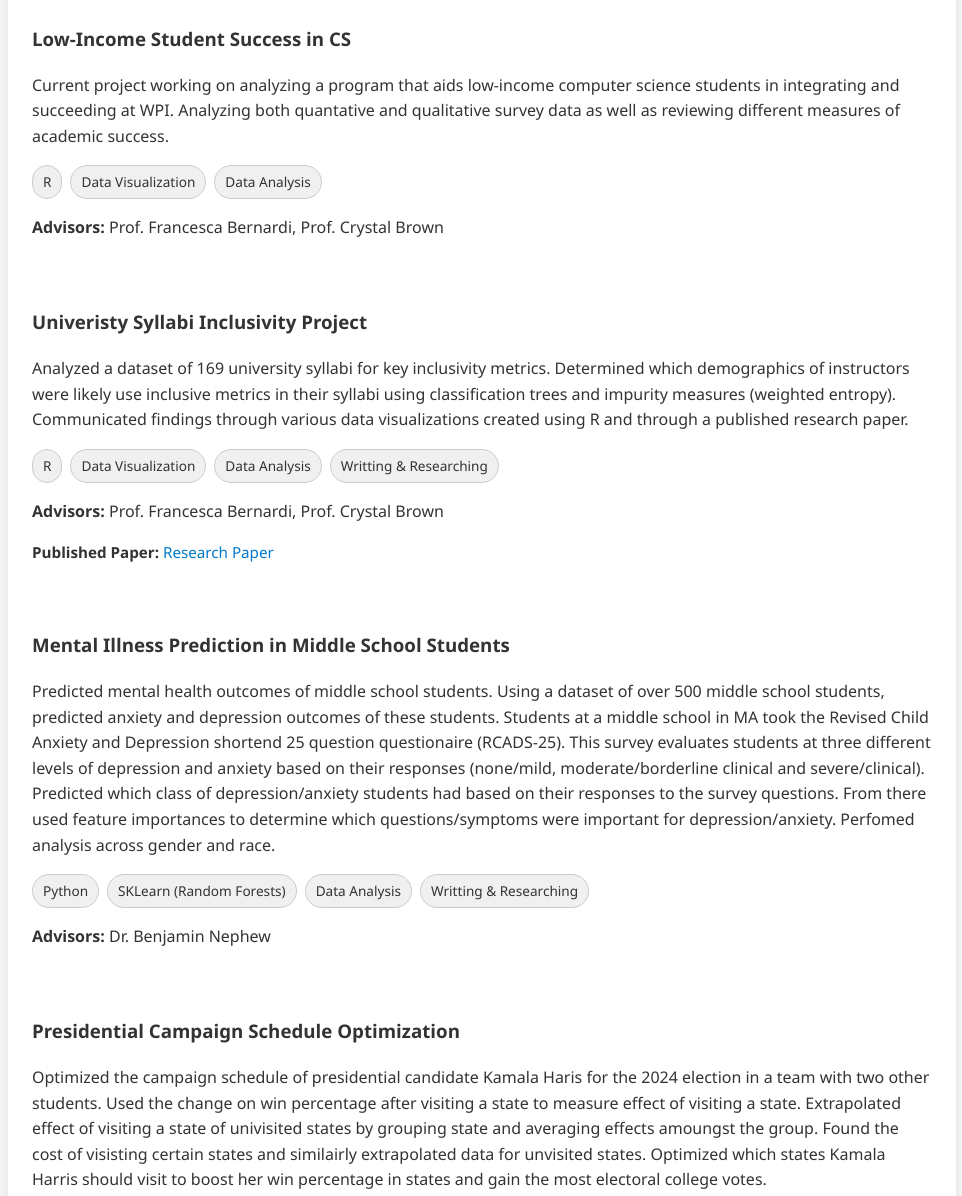
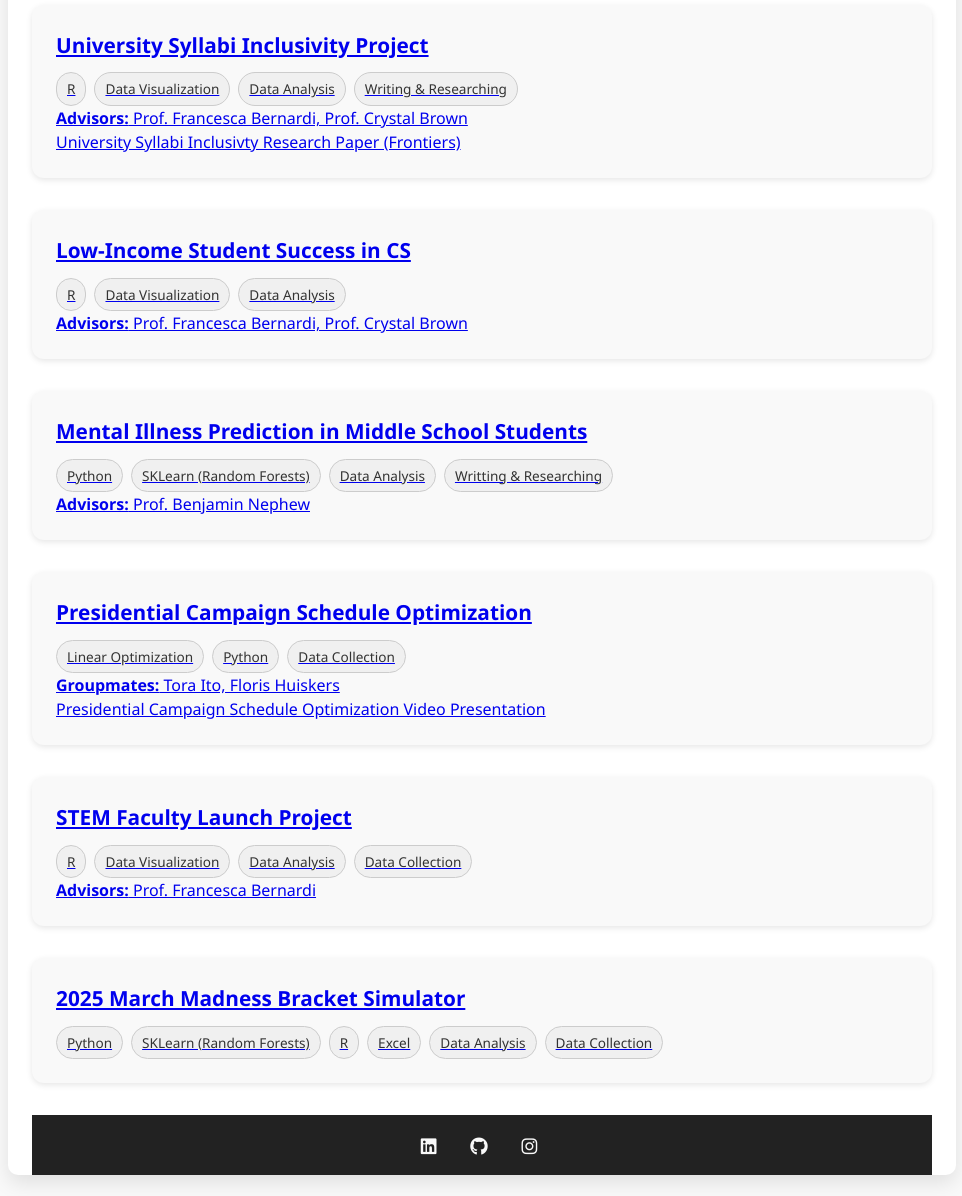
Before and after one commit to anthonyrcoutts/anthonyrcoutts.github.io, a plain HTML site: page projects.html in a window 1280 px wide. Shown: the part 260-1456 px from the top of the page, without its empty margins (158-1120 px from the left). Drawn offline with Linux system fonts and the light colour scheme.

Commit message:
Update projects.html

```diff
--- a/projects.html
+++ b/projects.html
@@ -15,7 +15,7 @@
     <header>
         <h1>Projects</h1>
         <nav>
-          <a href="index.html">About Me</a>
+          <a href="about.html">About Me</a>
           <a href="projects.html">Projects</a>
           <a href="work.html">Work Experience</a>
         </nav>
@@ -25,68 +25,56 @@
     <h2 class="section-title">Projects</h2>
     <div class="projects-grid">
 
-        <div class="projects-grid">
-            <div class="project">
-              <h3>Low-Income Student Success in CS</h3>
-              <p>
-                Current project working on analyzing a program that aids low-income computer science students in integrating and succeeding at WPI.
-                Analyzing both quantative and qualitative survey data as well as reviewing different measures of academic success.
-              </p>
-              <div class="project-tags">
-                <span>R</span>
-                <span>Data Visualization</span>
-                <span>Data Analysis</span>
-              </div>
-              <p class="project-advisors"><strong>Advisors:</strong> Prof. Francesca Bernardi, Prof. Crystal Brown</p>
-            </div>
-
-        <div class="project">
-          <h3>Univeristy Syllabi Inclusivity Project</h3>
-          <p>Analyzed a dataset of 169 university syllabi for key inclusivity metrics. Determined which demographics of instructors were likely use
-            inclusive metrics in their syllabi using classification trees and impurity measures (weighted entropy). Communicated findings through various data visualizations created using R and through a published research paper.
-          </p>
+      <div class="project-card">
+        <a href="syllabi-inclusivity.html" class="project-link">
+          <h3>University Syllabi Inclusivity Project</h3>
           <div class="project-tags">
             <span>R</span>
             <span>Data Visualization</span>
             <span>Data Analysis</span>
-            <span>Writting & Researching</span>
+            <span>Writing & Researching</span>
           </div>
           <p class="project-advisors"><strong>Advisors:</strong> Prof. Francesca Bernardi, Prof. Crystal Brown</p>
-
-          <p class="doi">
-            <strong>Published Paper:</strong>
+          <p class="project-linkout">
             <a href="https://www.frontiersin.org/journals/education/articles/10.3389/feduc.2025.1514339/full" target="_blank" rel="noopener noreferrer">
-              Research Paper
+              University Syllabi Inclusivty Research Paper (Frontiers)
             </a>
           </p>
-        </div>
+        </a>
+      </div>
 
-        <div class="project">
+
+      <div class="project-card">
+        <a href="low-income.html" class="project-link">
+          <h3>Low-Income Student Success in CS</h3>
+          <div class="project-tags">
+            <span>R</span>
+            <span>Data Visualization</span>
+            <span>Data Analysis</span>
+          </div>
+          <p class="project-advisors">
+            <strong>Advisors:</strong> Prof. Francesca Bernardi, Prof. Crystal Brown
+          </p>
+        </a>
+      </div>
+
+
+      <div class="project-card">
+        <a href="mental-illness.html" class="project-link">
           <h3>Mental Illness Prediction in Middle School Students</h3>
-          <p>Predicted mental health outcomes of middle school students. Using a dataset of over 500 middle school students,
-            predicted anxiety and depression outcomes of these students. Students at a middle school in MA took the Revised Child Anxiety and Depression
-            shortend 25 question questionaire (RCADS-25). This survey evaluates students at three different levels of depression and anxiety based on their responses
-            (none/mild, moderate/borderline clinical and severe/clinical). Predicted which class of depression/anxiety students had based on their responses
-            to the survey questions. From there used feature importances to determine which questions/symptoms were important for depression/anxiety. Perfomed
-            analysis across gender and race.
-          </p>
           <div class="project-tags">
             <span>Python</span>
             <span>SKLearn (Random Forests)</span>
             <span>Data Analysis</span>
             <span>Writting & Researching</span>
           </div>
-          <p class="project-advisors"><strong>Advisors:</strong> Dr. Benjamin Nephew</p>
+          <p class="project-advisors"><strong>Advisors:</strong> Prof. Benjamin Nephew</p>
+          </a>
         </div>
 
-        <div class="project">
+        <div class="project-card">
+          <a href="president-optimization.html" class="project-link">
           <h3>Presidential Campaign Schedule Optimization</h3>
-          <p>Optimized the campaign schedule of presidential candidate Kamala Haris for the 2024 election in a team with two other students.
-            Used the change on win percentage
-            after visiting a state to measure effect of visiting a state. Extrapolated effect of visiting a state of univisited states by grouping state
-            and averaging effects amoungst the group. Found the cost of visisting certain states and similairly extrapolated data for unvisited states. Optimized
-            which states Kamala Harris should visit to boost her win percentage in states and gain the most electoral college votes.
-          </p>
           <div class="project-tags">
             <span>Linear Optimization</span>
             <span>Python</span>
@@ -94,22 +82,17 @@
           </div>
           <p class="project-advisors"><strong>Groupmates:</strong> Tora Ito, Floris Huiskers</p>
 
-          <p class="doi">
-            <strong>Video:</strong>
+          <p class="project-linkout">
             <a href="https://youtu.be/uCw0_R7rsG4" target="_blank" rel="noopener noreferrer">
-                Presidential Campaign Schedule Optimization
+                Presidential Campaign Schedule Optimization Video Presentation
             </a>
           </p>
+          </a>
         </div>
 
-        <div class="project">
+        <div class="project-card">
+          <a href="STEMFL.html" class="project-link">
             <h3>STEM Faculty Launch Project</h3>
-            <p>
-                Analyzed the success of the STEM Faculty Launch program held at WPI from 2015-2020. The program was designed for minorities looking to
-                pursure a career in higher education in STEM fields. Analyzed application data to review where aplicants came from and designed
-                an animated plot for it. Analyzed the job outcome those who attended the faculty launch vs those who applied but did not attend. Filled in missing
-                job outcome data using open sources such as Linkedin and personal webpages.
-            </p>
             <div class="project-tags">
               <span>R</span>
               <span>Data Visualization</span>
@@ -117,17 +100,12 @@
               <span>Data Collection</span>
             </div>
             <p class="project-advisors"><strong>Advisors:</strong> Prof. Francesca Bernardi</p>
-          </div>
+          </a>
+        </div>
 
-          <div class="project">
+          <div class="project-card">
+            <a href="MM-bracket.html" class="project-link">
             <h3>2025 March Madness Bracket Simulator</h3>
-            <p>
-                Extracted advanced statistical data from college basketball teams in previous March Madness tournaments. Ran a random forest predictor
-                to predict what round teams would make it to on the data. Used feature importances to see what stats were important for winning in the tournament.
-                Built a bracket in Excel with current teams. Created a score function for each team using the feature importances from the random forest as weights
-                for the different stats with a randmized multiplier attatched to the function. Team with the higher score in each matchup advanced to the next round
-                until a champion was crowned. Ran 500 simulations in Excel.
-            </p>
             <div class="project-tags">
               <span>Python</span>
               <span>SKLearn (Random Forests)</span>
@@ -136,6 +114,7 @@
               <span>Data Analysis</span>
               <span>Data Collection</span>
             </div>
+          </a>
       </div>
 
       <footer>
```
